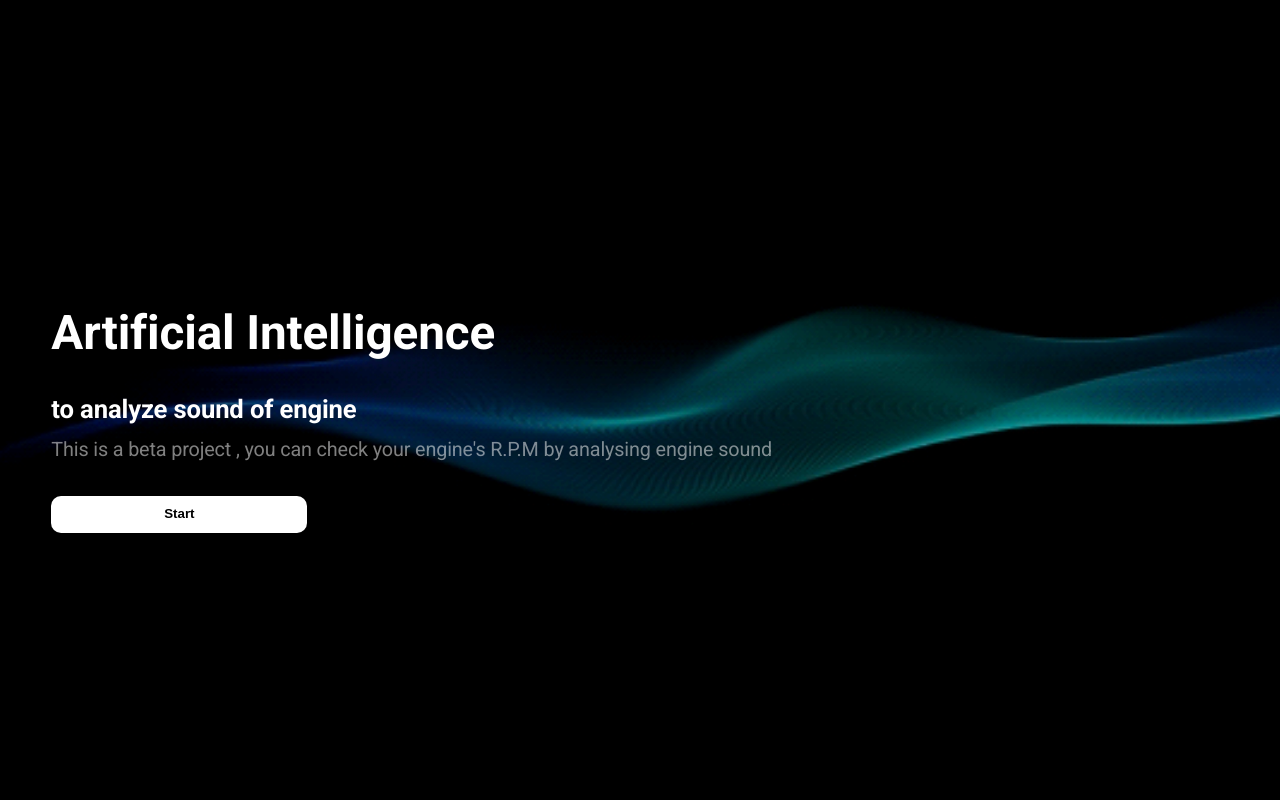
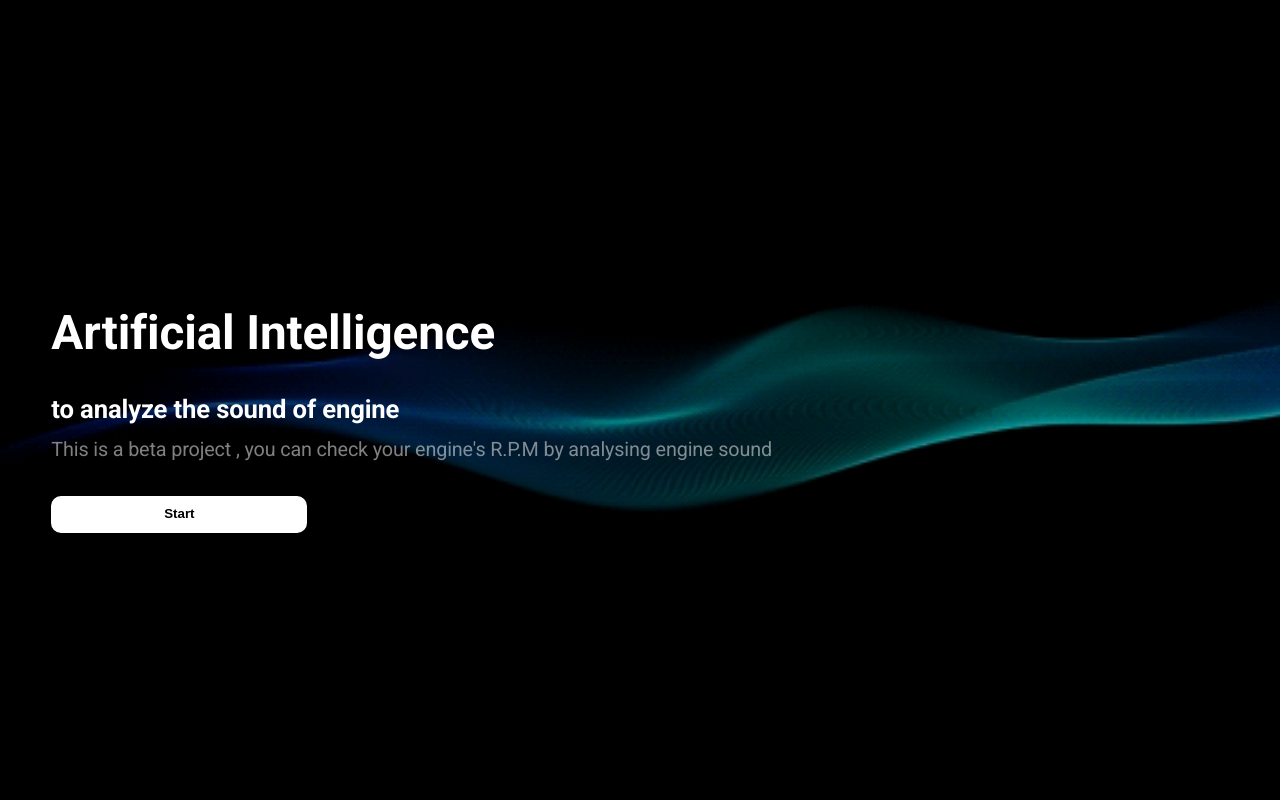
Before and after one commit to iamr2k/engine-failure-detection, a Flask app: page / in a window 1280 px wide. Run offline with Flask 2, Linux system fonts and the light colour scheme; some libraries are stand-ins or nearby versions.

Commit message:
Update home.html

```diff
--- a/templates/home.html
+++ b/templates/home.html
@@ -15,7 +15,7 @@
 		<!-- Header -->
 		<br><br><br>
 			<header id="header">
-				<h1>Artificial Intelligence <br></h1><h2> to analyze sound of engine</h2>
+				<h1>Artificial Intelligence </h1><h2> to analyze the sound of engine</h2>
 				<p>This is a beta project , you can check your engine's R.P.M by analysing engine sound <br></p>
 			</header>
 
```
